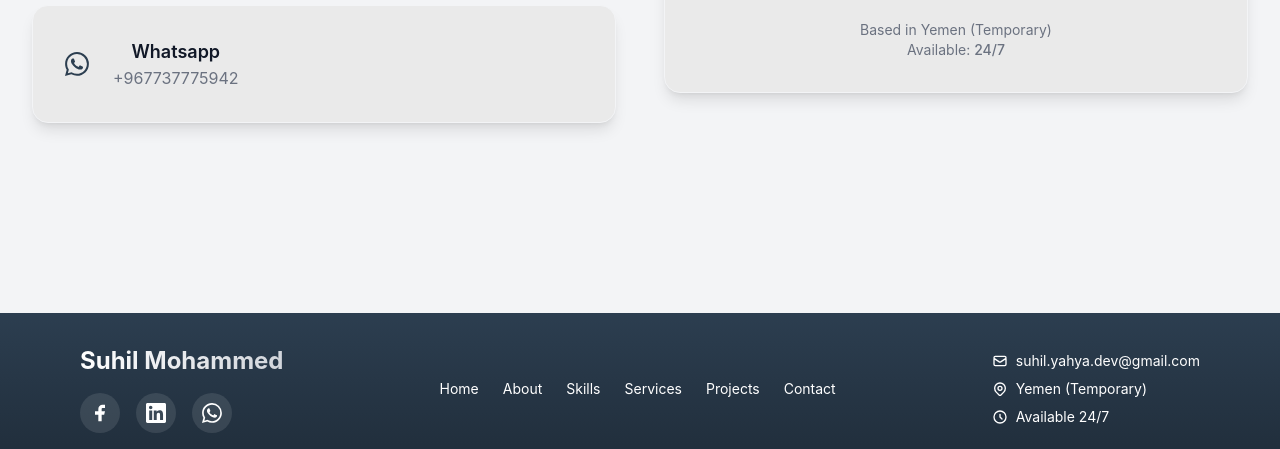
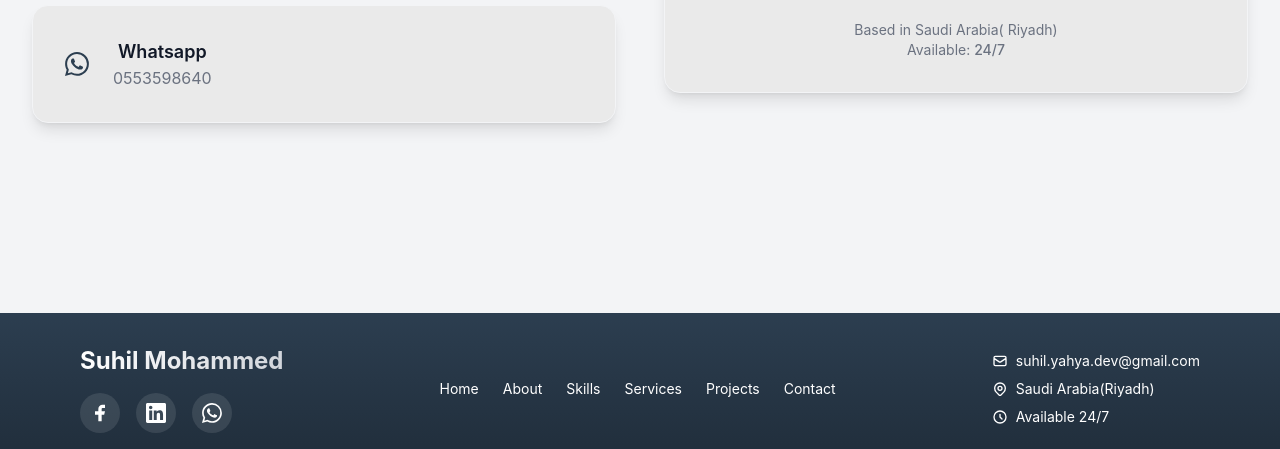
Before and after one commit to SuhilYahia/Suhil_Portfolio, a React (Vite) app: page / in a window 1280 px wide. Shown: the part 4101-4550 px from the top of the page. Built offline with nearby package versions, Linux system fonts and the light colour scheme.

Commit message:
alter cv and sam details

```diff
--- a/src/components/sections/Contact.jsx
+++ b/src/components/sections/Contact.jsx
@@ -24,8 +24,8 @@ const contacts = [
   },
   {
     label: 'Whatsapp',
-    value: '+967737775942 ',
-    link: 'https://wa.me/+967737775942',
+    value: '0553598640 ',
+    link: 'https://wa.me/0553598640',
     icon: (
       <svg className="w-6 h-6 text-[#2C3E50]" fill="currentColor" viewBox="0 0 16 16">
         <path d="M13.601 2.326A7.85 7.85 0 0 0 7.994 0C3.627 0 .068 3.558.064 7.926c0 1.399.366 2.76 1.057 3.965L0 16l4.204-1.102a7.9 7.9 0 0 0 3.79.965h.004c4.368 0 7.926-3.558 7.93-7.93A7.9 7.9 0 0 0 13.6 2.326zM7.994 14.521a6.6 6.6 0 0 1-3.356-.92l-.24-.144-2.494.654.666-2.433-.156-.251a6.56 6.56 0 0 1-1.007-3.505c0-3.626 2.957-6.584 6.591-6.584a6.56 6.56 0 0 1 4.66 1.931 6.56 6.56 0 0 1 1.928 4.66c-.004 3.639-2.961 6.592-6.592 6.592m3.615-4.934c-.197-.099-1.17-.578-1.353-.646-.182-.065-.315-.099-.445.099-.133.197-.513.646-.627.775-.114.133-.232.148-.43.05-.197-.1-.836-.308-1.592-.985-.59-.525-.985-1.175-1.103-1.372-.114-.198-.011-.304.088-.403.087-.088.197-.232.296-.346.1-.114.133-.198.198-.33.065-.134.034-.248-.015-.347-.05-.099-.445-1.076-.612-1.47-.16-.389-.323-.335-.445-.34-.114-.007-.247-.007-.38-.007a.73.73 0 0 0-.529.247c-.182.198-.691.677-.691 1.654s.71 1.916.81 2.049c.098.133 1.394 2.132 3.383 2.992.47.205.84.326 1.129.418.475.152.904.129 1.246.08.38-.058 1.171-.48 1.338-.943.164-.464.164-.86.114-.943-.049-.084-.182-.133-.38-.232"/>
@@ -72,7 +72,7 @@ const Contact = () => {
               </p>
 
               <div className="mt-4 text-sm text-gray-500 dark:text-gray-400">
-              Based in Yemen (Temporary)<br />
+              Based in  Saudi Arabia( Riyadh)<br />
                  Available: <span className="font-medium">24/7</span>              </div>
             </div>
           </div>
--- a/src/components/sections/Footer.jsx
+++ b/src/components/sections/Footer.jsx
@@ -106,7 +106,7 @@ const Footer = () => {
                   <path strokeLinecap="round" strokeLinejoin="round" strokeWidth="2" d="M17.657 16.657L13.414 20.9a1.998 1.998 0 01-2.827 0l-4.244-4.243a8 8 0 1111.314 0z" />
                   <path strokeLinecap="round" strokeLinejoin="round" strokeWidth="2" d="M15 11a3 3 0 11-6 0 3 3 0 016 0z" />
                 </svg>
-                Yemen (Temporary)
+                Saudi Arabia(Riyadh)
               </p>
               <p className="flex items-center gap-2 text-sm">
                 <svg className="w-4 h-4" fill="none" stroke="currentColor" viewBox="0 0 24 24">
--- a/src/components/sections/Hero.jsx
+++ b/src/components/sections/Hero.jsx
@@ -29,7 +29,7 @@ const Hero = () => {
         {/* الأزرار */}
         <div className="flex flex-col sm:flex-row gap-3 mb-5 w-full sm:w-auto opacity-0 slide-up animation-delay-1000 justify-center">
           <a
-            href="/Suhil_Yahia.pdf"
+            href="/Suhail M.Yahya.CV.pdf"
             download
             className="px-8 py-3 rounded-full bg-[#2C3E50] text-white font-bold shadow-lg hover:bg-[#34495E] transition-all duration-300 hover:scale-105 text-sm md:text-base text-center"
           >
```
Also changed, not shown: 1 other file (tests, documents, lock files or other folders).
